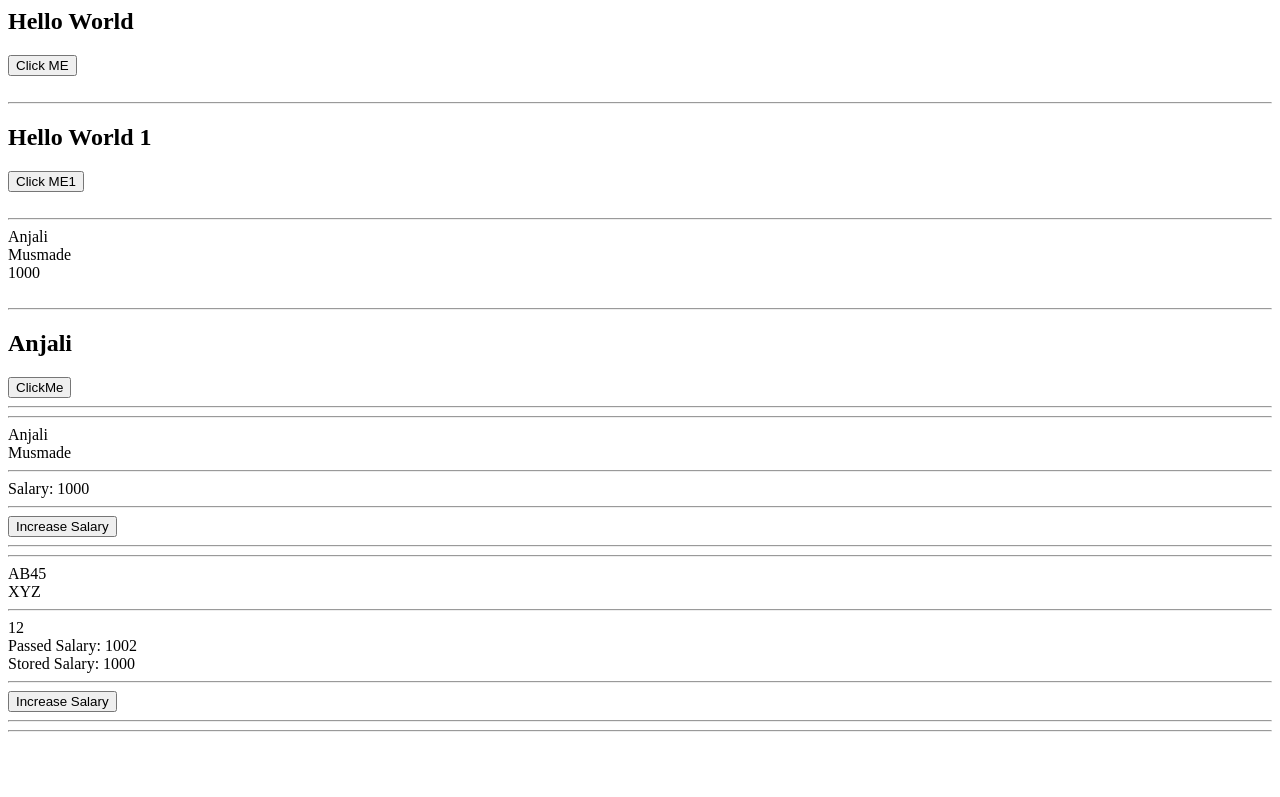
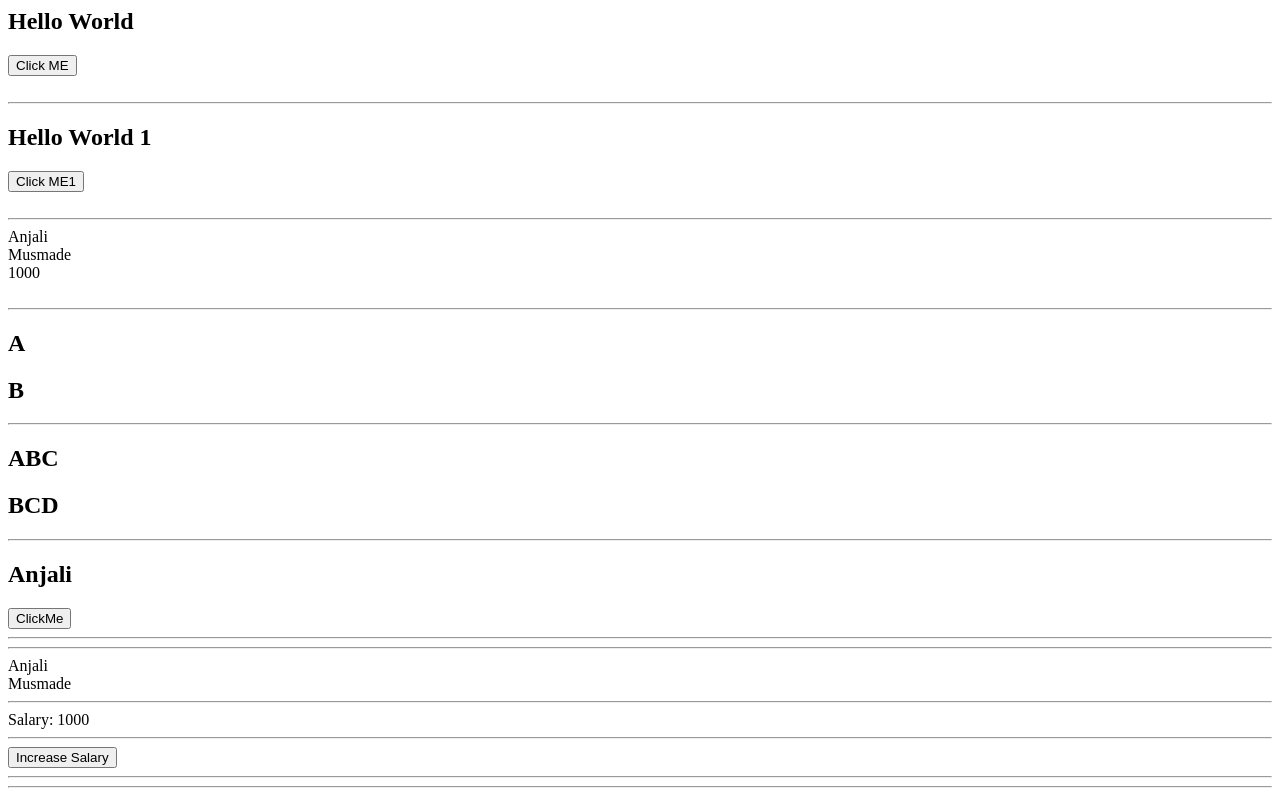
Before and after one commit to AnjaliMusmade/day1-basic-react, a React (Create React App) app: page / in a window 1280 px wide. Shown: the top 797 px of the page. Built offline with nearby package versions, Linux system fonts and the light colour scheme.

Commit message:
3 files modified, 3 added

```diff
--- a/App.tsx
+++ b/App.tsx
@@ -6,6 +6,9 @@ import HelloWorldProps from './components/HelloWorldProps';
 import HelloWorldPropsClass from './components/HelloWorldPropsClass';
 import HelloWorldPureComponent from './components/HelloWorldPureComponent';
 import TextInput  from './components/TextInput'
+import HelloWorlddestructuring from './components/HelloWorlddestructuring';
+import DestructuringInArgumets from './components/DestructuringInArgumets';
+
 
 
 function ClickHandler(e)
@@ -21,7 +24,8 @@ export default function App(){
   <HelloWorld/><br/><hr/>
   <HelloWorld1/><br/><hr/>
   <HelloWorld2/><br/><hr/>
-
+  <HelloWorlddestructuring name="A" proj="B"/><hr/>
+  <DestructuringInArgumets name="ABC" proj="BCD"/><hr/>
    <HelloWorldProps name="Anjali" MyHandler={ClickHandler}/><hr/><hr/>
    <HelloWorldPropsClass FirstName="Anjali" LastName="Musmade" Salary="1000" /><hr/><hr/>
    <HelloWorldPureComponent FirstName="AB45" LastName="XYZ"
--- /dev/null
+++ b/components/DestructuringInArgumets.tsx
@@ -0,0 +1,10 @@
+import React from 'react'
+import HelloWorlddestructuring from './HelloWorlddestructuring';
+
+export default function Destructuring(props){
+  //passing props as is it is
+  return(
+  <div> <HelloWorlddestructuring {...props}/> </div>
+
+  )
+};
--- a/components/HelloWorld2.tsx
+++ b/components/HelloWorld2.tsx
@@ -1,6 +1,6 @@
-import React, { Component }  from 'react'
+import React, { Component as C }  from 'react'
 
-export class HelloWorld2 extends Component{
+export class HelloWorld2 extends C{
   constructor(props)
   {
     super(props);
--- a/components/HelloWorldProps.tsx
+++ b/components/HelloWorldProps.tsx
@@ -1,6 +1,7 @@
 import React from 'react';
 
 export default function HelloWorldProps(props){
+
   return(
     <div>
   <div><h2>{props.name}</h2></div>
--- /dev/null
+++ b/components/HelloWorlddestructuring.tsx
@@ -0,0 +1,12 @@
+import React from 'react'
+
+
+export default function Destructuring({name,proj:project}){
+  //let {name,project}=this.props;
+  return(
+  <div>
+  <div><h2>{name}</h2></div>
+  <div><h2>{project}</h2></div>
+  </div>
+  )
+};
```
Also changed, not shown: 1 other file (tests, documents, lock files or other folders).
